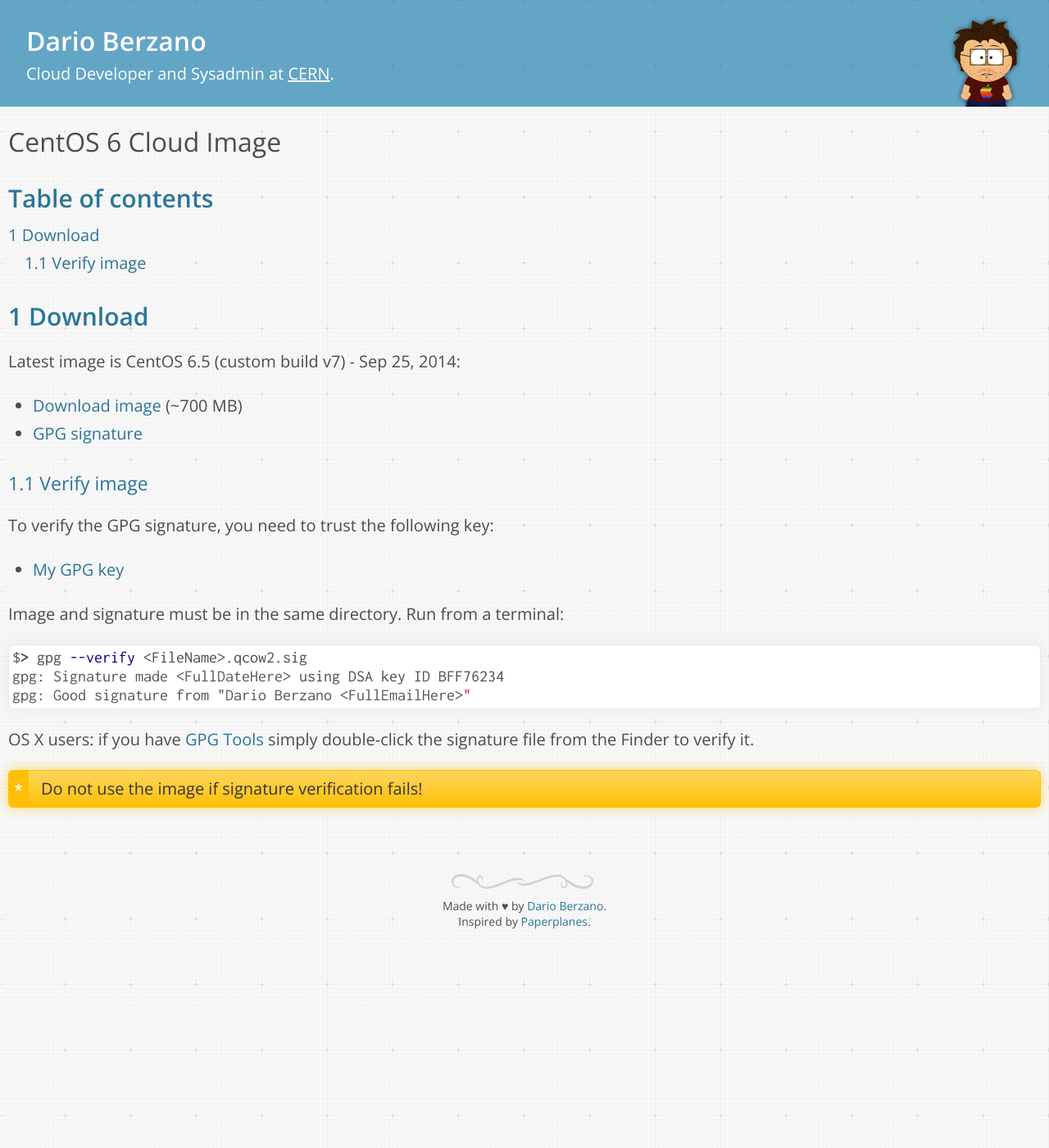
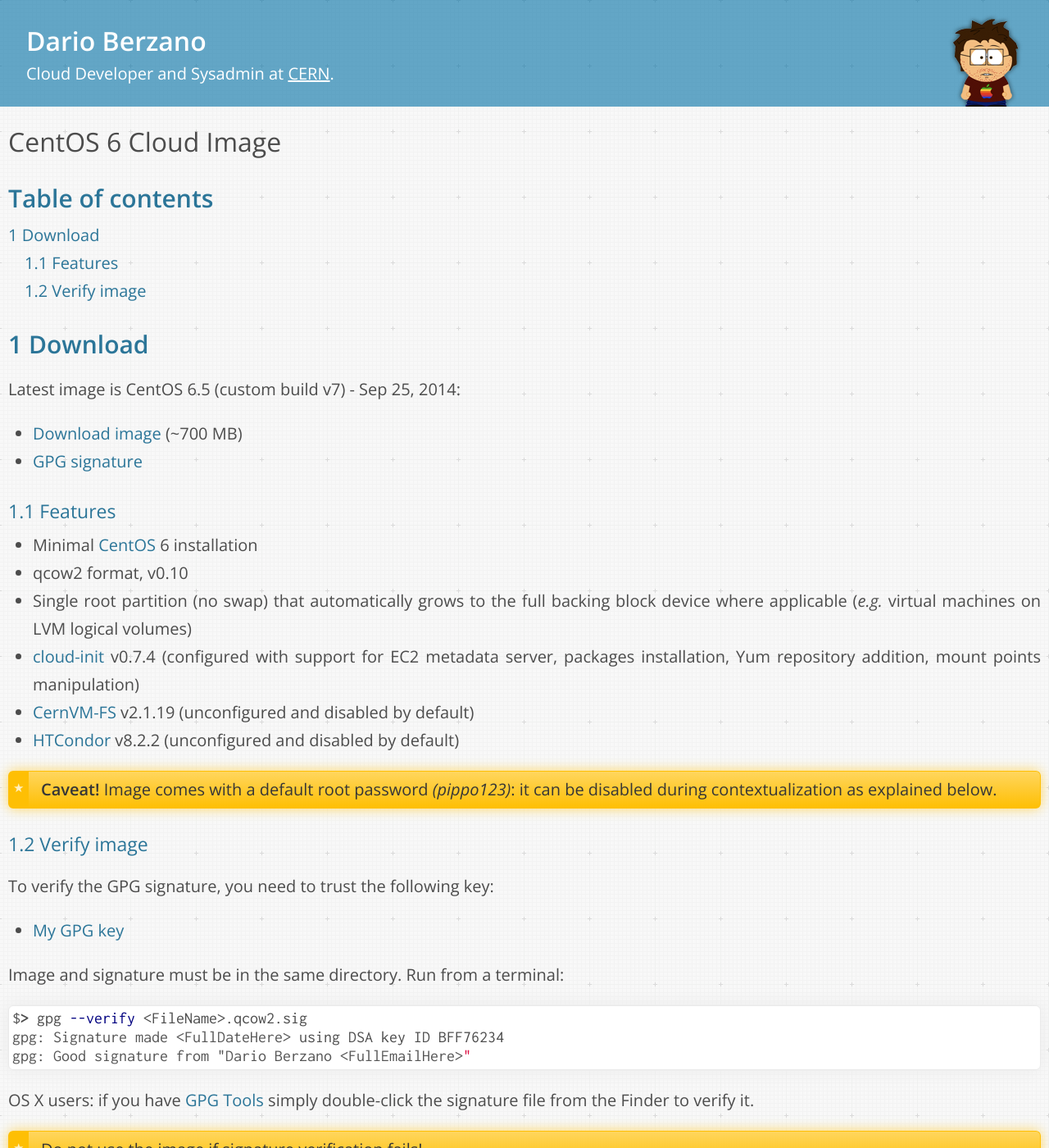
Before and after one commit to dberzano/dberzano.github.io, a Jekyll site: the page built from cloud/centos.md, in a window 1280 px wide and 1400 px high. Shown: the whole window at 82% size. Built offline with Jekyll 4.4.1, drawn with Linux system fonts in a browser that asks for light colours; Markdown is read by kramdown in place of the engine named in the settings.

Commit message:
Cloud: CentOS Image features

```diff
--- a/cloud/centos.md
+++ b/cloud/centos.md
@@ -14,6 +14,26 @@
 
 * [Download image](http://personalpages.to.infn.it/~berzano/cloud-images/CentOS65-x86_64-build7-compat0.10.qcow2) (~700 MB)
 * [GPG signature](http://personalpages.to.infn.it/~berzano/cloud-images/CentOS65-x86_64-build7-compat0.10.qcow2.sig)
+
+
+### Features
+
+* **Minimal** [CentOS](http://www.centos.org/) 6 installation
+* **qcow2** format, v0.10
+* **Single root partition** (no swap) that **automatically grows** to
+  the full backing block device where applicable (*e.g.* virtual
+  machines on LVM logical volumes)
+* **[cloud-init](http://cloudinit.readthedocs.org/en/latest/) v0.7.4**
+  (configured with support for EC2 metadata server, packages
+  installation, Yum repository addition, mount points manipulation)
+* **[CernVM-FS](http://cernvm.cern.ch/portal/startcvmfs) v2.1.19**
+  (unconfigured and disabled by default)
+* **[HTCondor](http://research.cs.wisc.edu/htcondor/) v8.2.2**
+  (unconfigured and disabled by default)
+
+> **Caveat!** Image comes with a default root password *(pippo123)*: it
+> can be disabled during contextualization as explained below.
+
 
 ### Verify image
 
```
